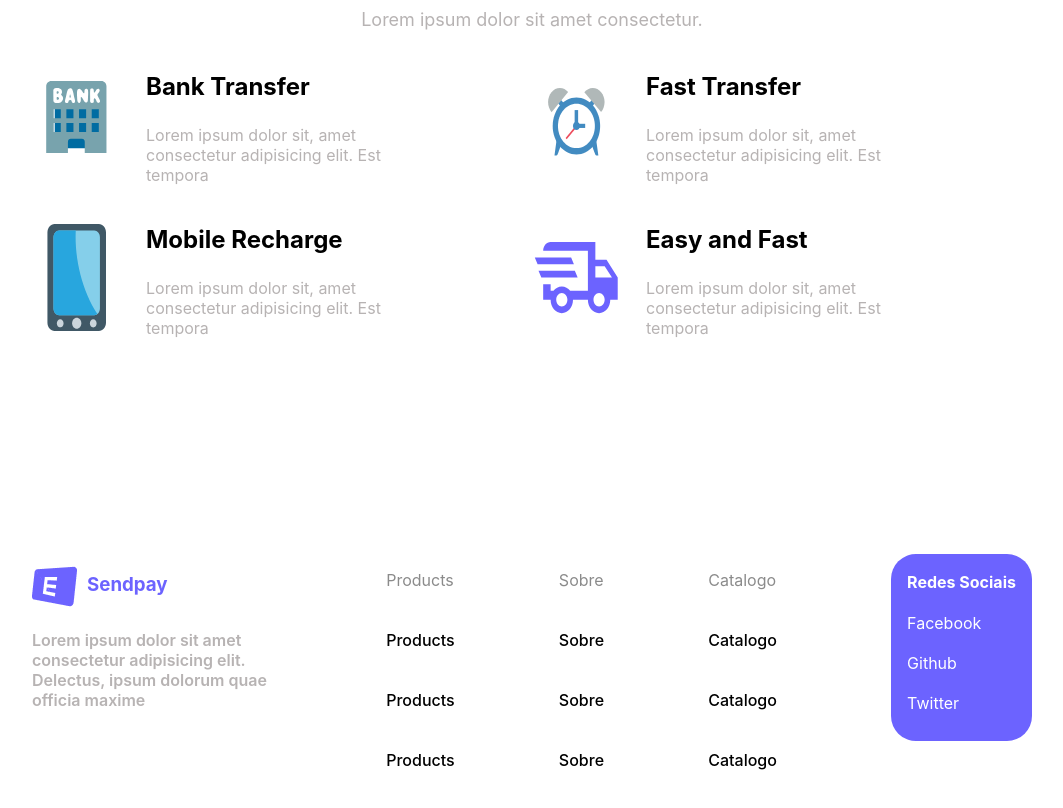
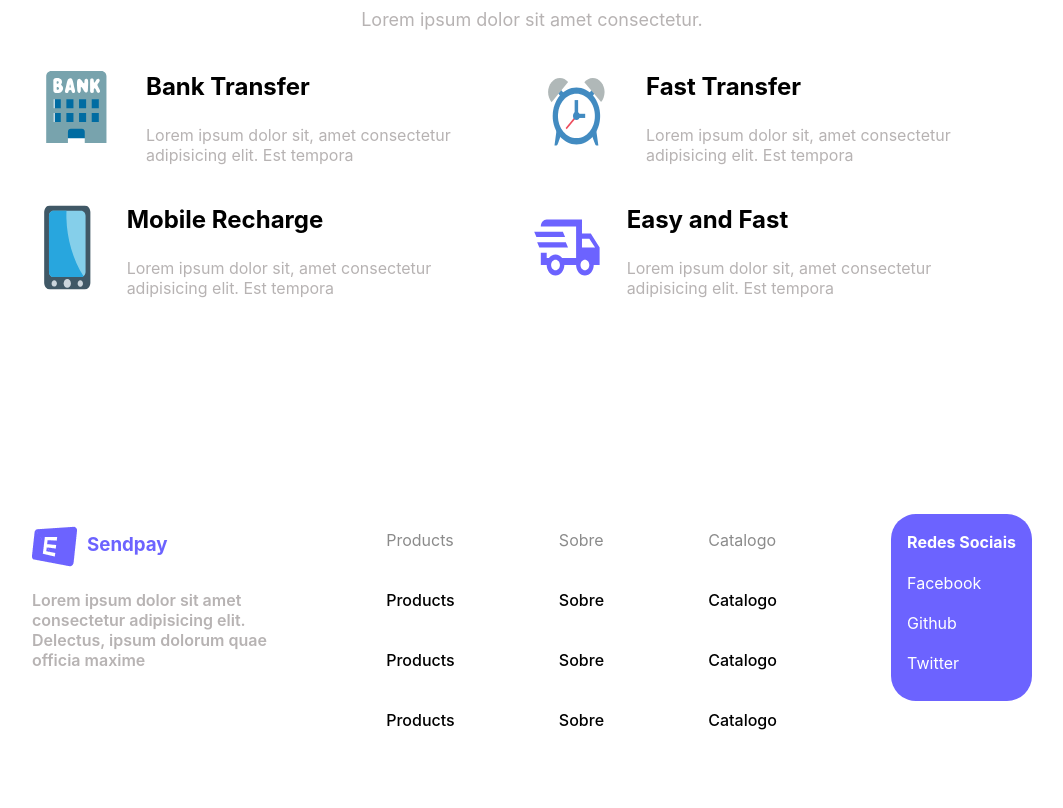
Before and after one commit to cpwaldow/Sendpay, a React (Create React App) app in the folder my-app/: page / in a window 1280 px wide. Shown: the part 1560-2368 px from the top of the page, without its empty margins (108-1171 px from the left). Built offline with nearby package versions, Linux system fonts and the light colour scheme.

Commit message:
ajustando texto

```diff
--- a/my-app/src/style/main.css
+++ b/my-app/src/style/main.css
@@ -155,7 +155,7 @@ p {
 
 .allServices p {
   color: #b7b3b3;
-  max-width: 300px;
+  max-width: 80%;
 }
 
 .allServices img {
```
